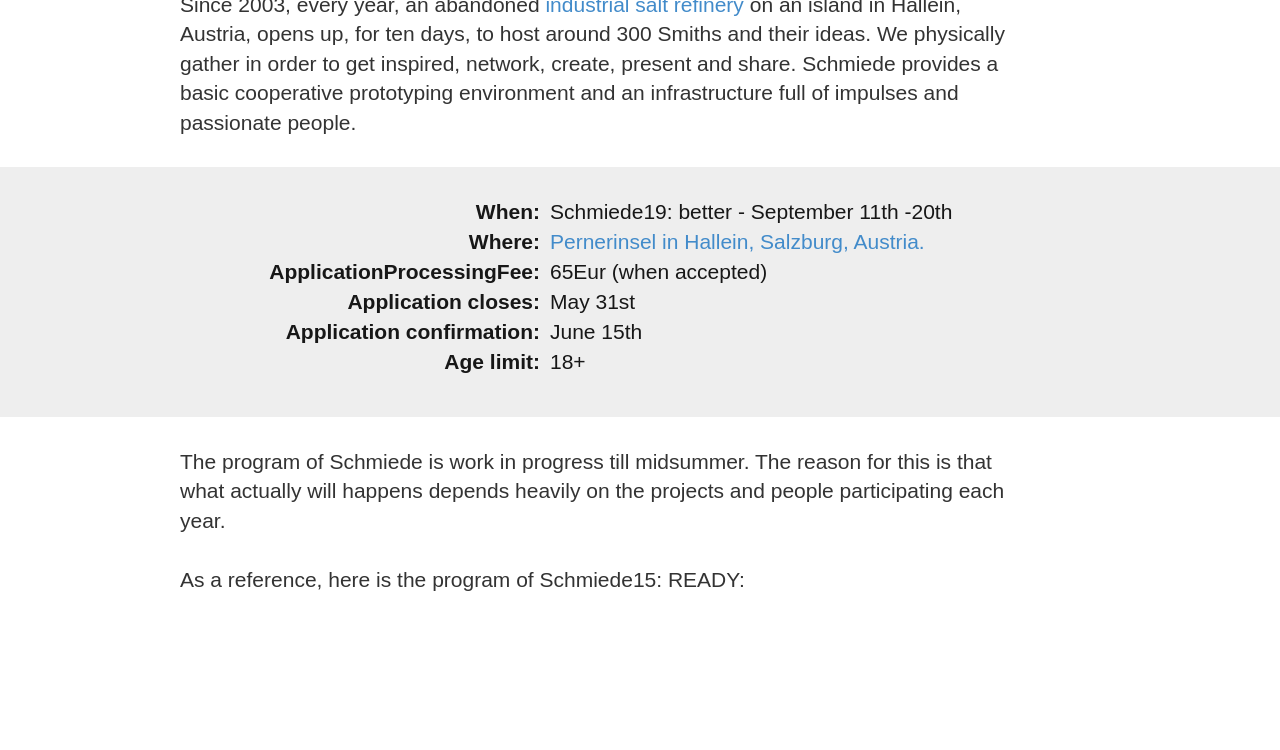
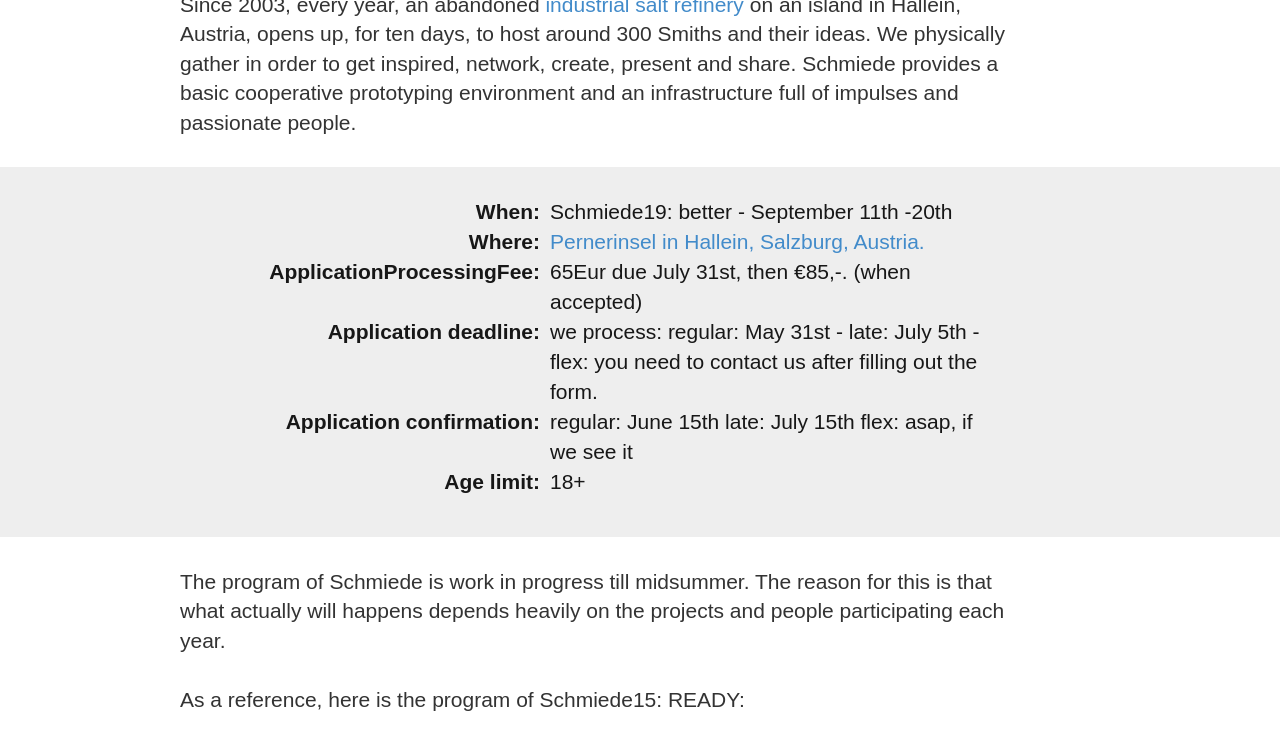
Before and after one commit to philippWassibauer/schmiede_web, a Jekyll site: the page built from apply/index.html, in a window 1280 px wide and 900 px high, scrolled down 660 px. Shown: the top 750 px of the window. Built offline with Jekyll 4.4.1, drawn with Linux system fonts in a browser that asks for light colours.

Commit message:
Update index.html

```diff
--- a/apply/index.html
+++ b/apply/index.html
@@ -34,11 +34,11 @@
               </a>
             </dd>
             <dt>ApplicationProcessingFee:</dt>
-            <dd>65Eur (when accepted)</dd>
-            <dt>Application closes:</dt>
-            <dd>May 31st</dd>
+            <dd>65Eur due July 31st, then  €85,-. (when accepted)</dd>
+            <dt>Application deadline:</dt>
+            <dd> we process: regular: May 31st - late: July 5th - flex: you need to contact us after filling out the form.</dd>
             <dt>Application confirmation:</dt>
-            <dd>June 15th</dd>
+            <dd>regular: June 15th late: July 15th flex: asap, if we see it</dd>
             <dt>Age limit:</dt>
             <dd>18+</dd>
           </dl>
@@ -56,7 +56,7 @@
 
 
         As a reference, here is the program of Schmiede15: READY:
- <div data-configid="3084599/34031483" style="width:525px; height:373px;" class="issuuembed"></div><script type="text/javascript" src="//e.issuu.com/embed.js" async="true"></script>
+ <div data-configid="3084599/34031483" style="width:525px; height:373px;" class="issuuembed"></div><script type="text/javascript" src="https://issuu.com/schmiede/docs/schmiede19"  async="true"></script>
  </p>
 
       <h2 style="margin-top: 40px;">SchmiedeDays</h2>
```
